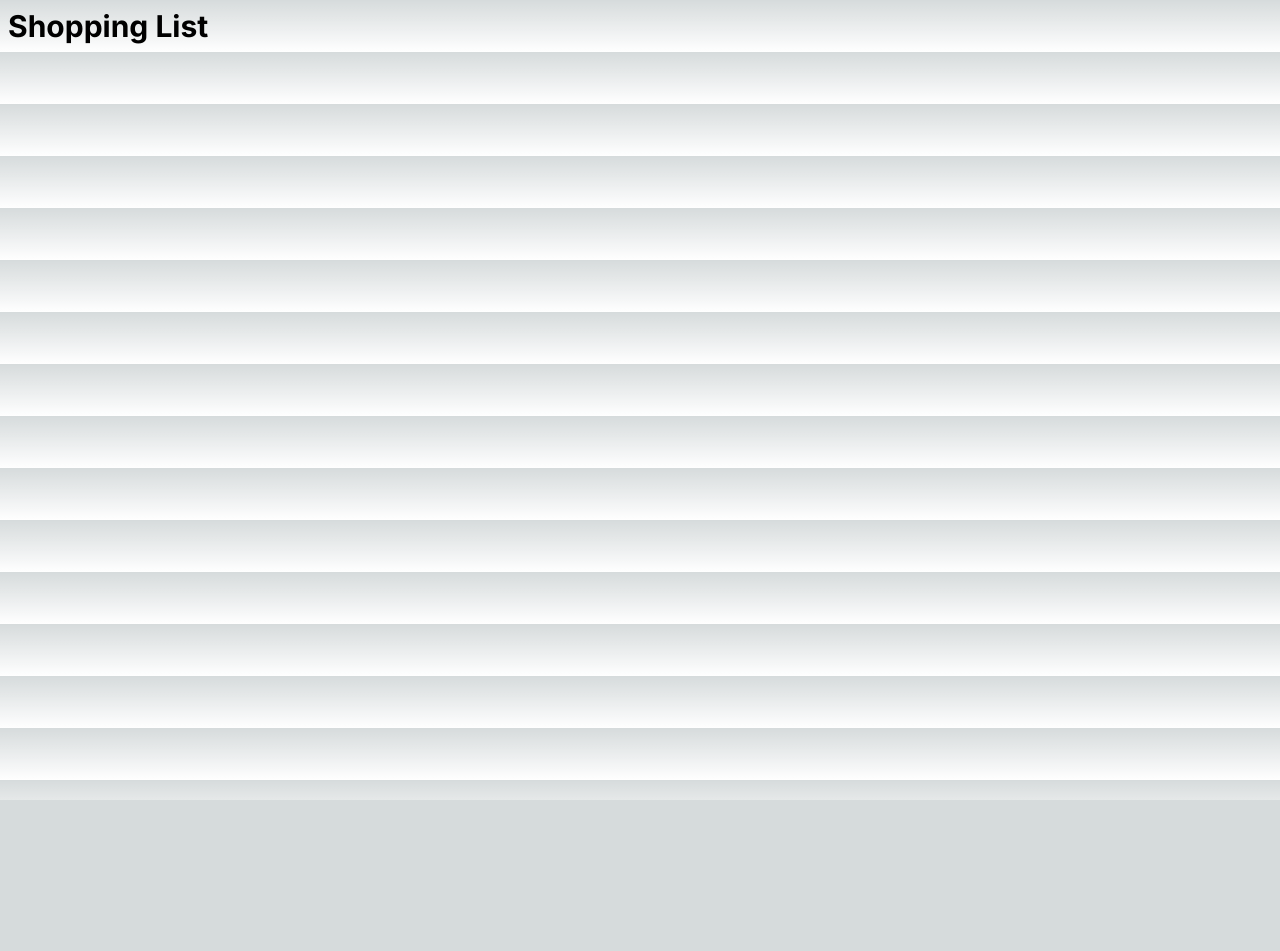
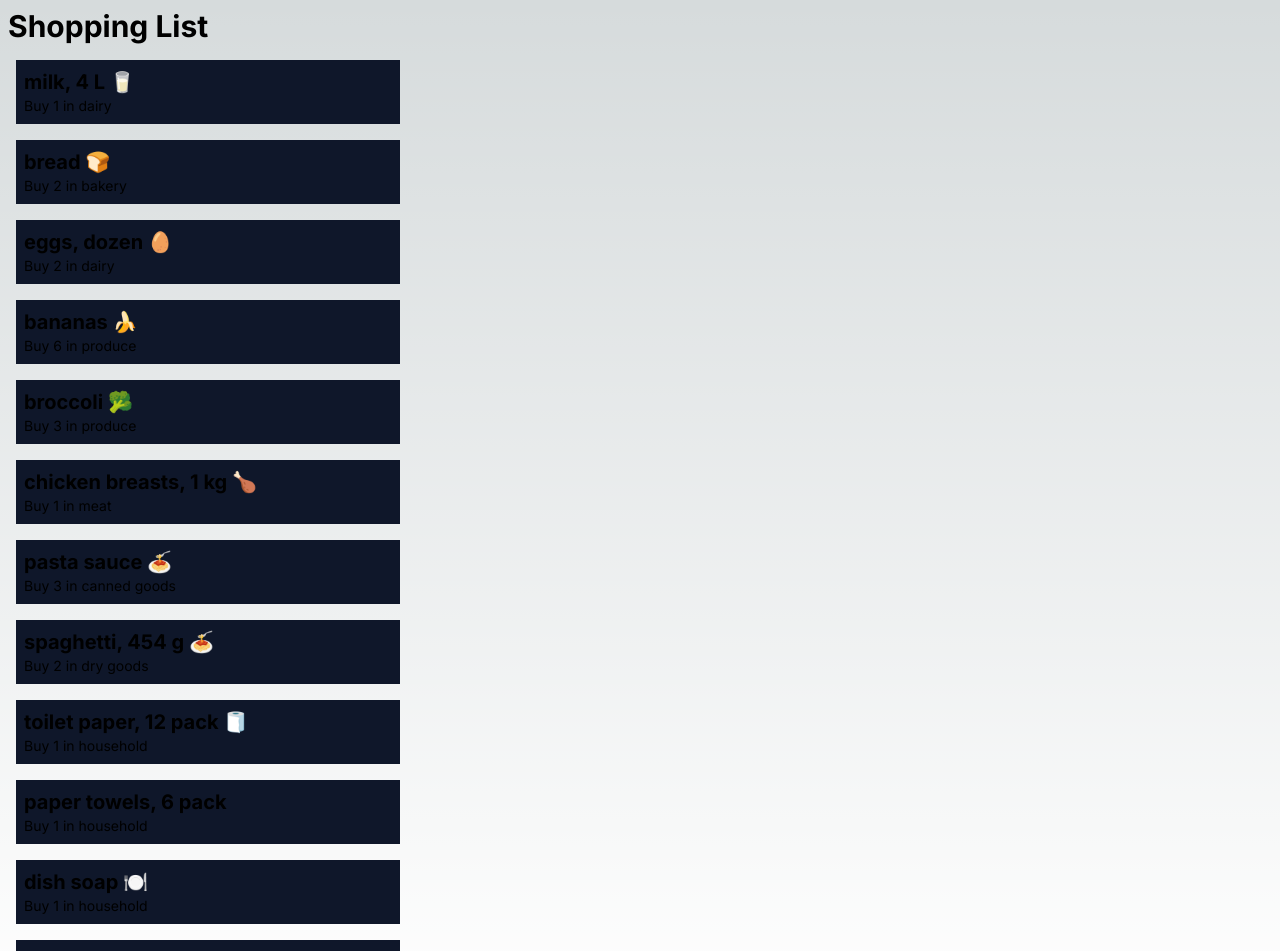
Before and after one commit to IamStudentRommel/cprg306-assignments, a Next.js app: page /week-3 in a window 1280 px wide. Shown: the top 951 px of the page. Before the commit the page ends 800 px from the top, so only its background shows below. Built offline with nearby package versions, Linux system fonts and the light colour scheme.

Commit message:
complete week 3

```diff
--- a/app/page.js
+++ b/app/page.js
@@ -7,7 +7,8 @@ export default function Home() {
   return (
     <main className="flex min-h-screen flex-col items-center justify-between p-24">
       <div className="z-10 max-w-5xl w-full items-center justify-between text-sm">
-        <h1 className="text-4xl font-bold mb-5">Web Development 2 Assignments</h1>
+      <h1 className="text-4xl font-bold mb-5">SyntaxMel</h1>
+        <h1 className="text-2xl font-bold mb-5">Web Development 2 Assignments</h1>
         <div className="text-lg">
           <ul>
             {weekDemos.map((week) => (
--- a/app/week-3/item-list.js
+++ b/app/week-3/item-list.js
@@ -1,3 +1,4 @@
+import Item from "./item";
 export default function ItemList(){
     const item1 = {
         name: "milk, 4 L 🥛",
@@ -70,4 +71,69 @@ export default function ItemList(){
         quantity: 4,
         category: "household",
       };
+
+      return(
+        <>
+          <Item
+            name={item1.name}
+            quantity={item1.quantity}
+            category={item1.category}
+          />
+          <Item
+            name={item2.name}
+            quantity={item2.quantity}
+            category={item2.category}
+          />
+          <Item
+            name={item3.name}
+            quantity={item3.quantity}
+            category={item3.category}
+          />
+          <Item
+            name={item4.name}
+            quantity={item4.quantity}
+            category={item4.category}
+          />
+          <Item
+            name={item5.name}
+            quantity={item5.quantity}
+            category={item5.category}
+          />
+          <Item
+            name={item6.name}
+            quantity={item6.quantity}
+            category={item6.category}
+          />
+          <Item
+            name={item7.name}
+            quantity={item7.quantity}
+            category={item7.category}
+          />
+          <Item
+            name={item8.name}
+            quantity={item8.quantity}
+            category={item8.category}
+          />
+          <Item
+            name={item9.name}
+            quantity={item9.quantity}
+            category={item9.category}
+          />
+           <Item
+            name={item10.name}
+            quantity={item10.quantity}
+            category={item10.category}
+          />
+           <Item
+            name={item11.name}
+            quantity={item11.quantity}
+            category={item11.category}
+          />
+           <Item
+            name={item12.name}
+            quantity={item12.quantity}
+            category={item12.category}
+          />
+        </>
+      )
 }
--- a/app/week-3/item.js
+++ b/app/week-3/item.js
@@ -1,12 +1,14 @@
-export default function Item({name}, {quantity}, {category}){
+export default function Item({name, quantity, category}){
     return(
         <div>
-            <li className="bg-gray-200 p-4 mb-4 rounded-md shadow-md">
-                <div className="font-bold text-lg">{name}</div>
-                <div className="text-gray-700">{quantity}</div>
-                <div className="text-gray-700">{category}</div>
-            </li>
+            <ul>
+                <li class="p-2 m-4 bg-slate-900 max-w-sm">
+                    <h2 class="text-xl font-bold">{name}</h2>
+                    <div class="text-sm">
+                        Buy {quantity} in {category}
+                    </div>
+                </li>
+                </ul>
         </div>
     );
-
 }
--- a/app/week-3/page.js
+++ b/app/week-3/page.js
@@ -1,9 +1,9 @@
-import ItemList from "./item-list";
-
+import ItemList from "./item-list"
 export default function Page(){
     return(
         <main>
             <h1 className="text-3xl font-bold m-2">Shopping List</h1>
+            <ItemList/>
         </main>
     )
 
```
